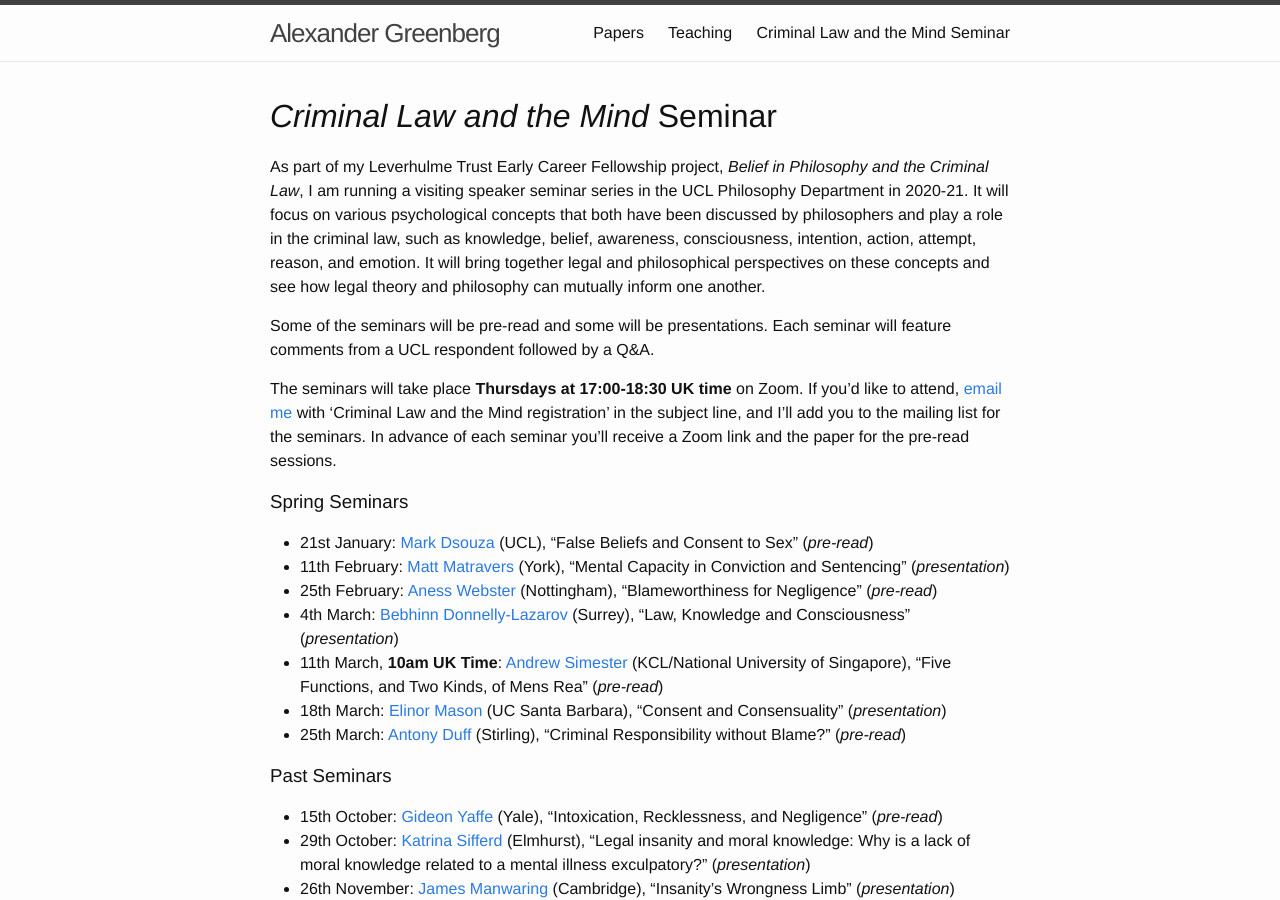
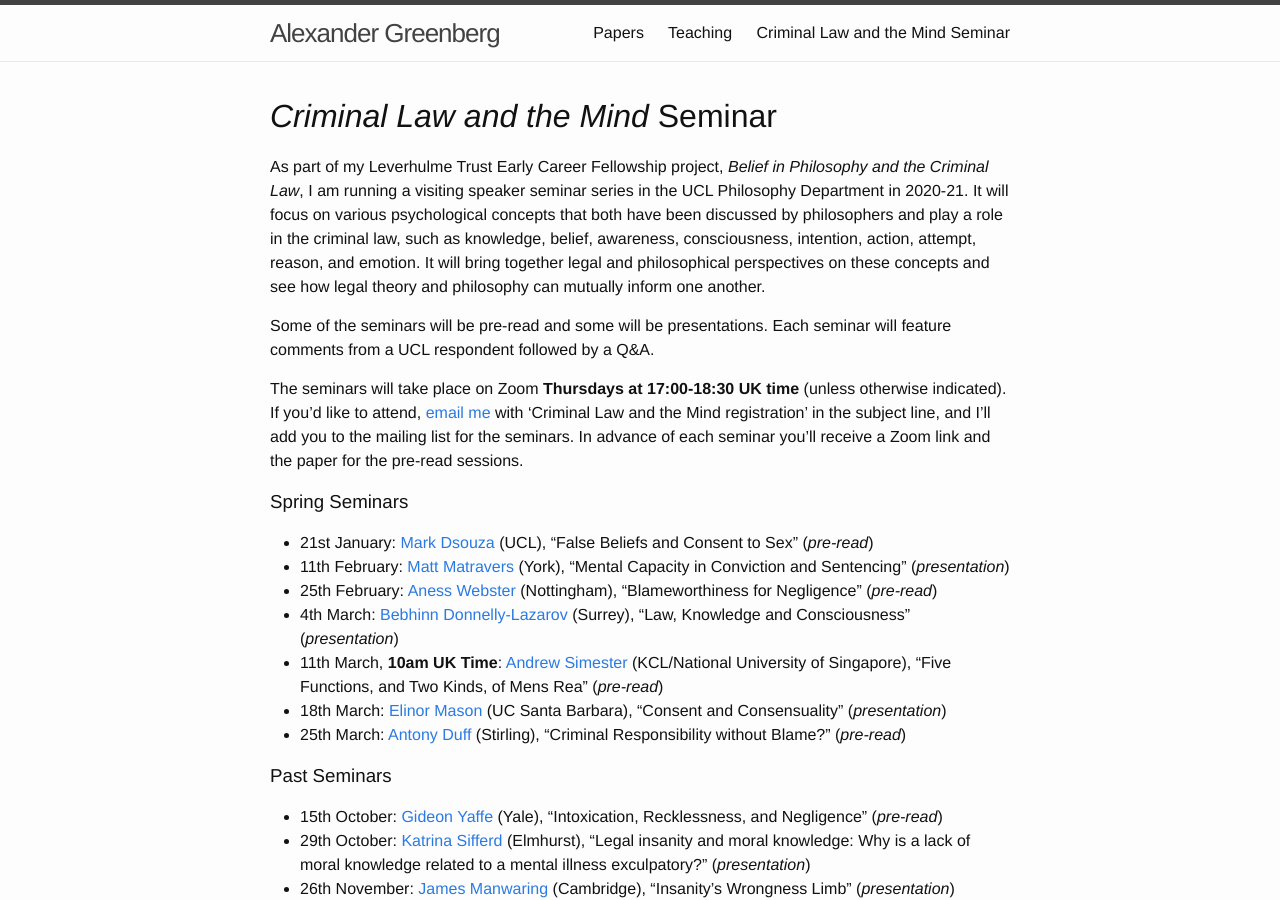
Before and after one commit to alexandergreenberg/alexandergreenberg.github.io, a Jekyll site: the page built from pages/03_Seminar.md, in a window 1280 px wide and 900 px high. Built offline with Jekyll 4.4.1, drawn with Linux system fonts in a browser that asks for light colours; some web fonts are replaced.

Commit message:
Update 03_Seminar.md

```diff
--- a/pages/03_Seminar.md
+++ b/pages/03_Seminar.md
@@ -11,7 +11,7 @@ As part of my Leverhulme Trust Early Career Fellowship project, *Belief in Philo
 
 Some of the seminars will be pre-read and some will be presentations. Each seminar will feature comments from a UCL respondent followed by a Q&A.
 
-The seminars will take place **Thursdays at 17:00-18:30 UK time** on Zoom. If you'd like to attend, [email me](mailto:{{ site.email }}) with 'Criminal Law and the Mind registration' in the subject line, and I'll add you to the mailing list for the seminars. In advance of each seminar you'll receive a Zoom link and the paper for the pre-read sessions.
+The seminars will take place on Zoom **Thursdays at 17:00-18:30 UK time** (unless otherwise indicated). If you'd like to attend, [email me](mailto:{{ site.email }}) with 'Criminal Law and the Mind registration' in the subject line, and I'll add you to the mailing list for the seminars. In advance of each seminar you'll receive a Zoom link and the paper for the pre-read sessions.
 
 ### Spring Seminars
 
```
